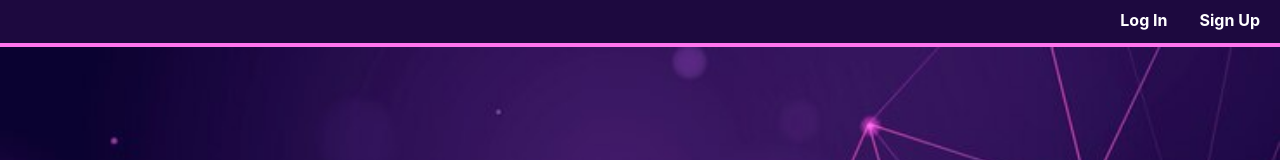
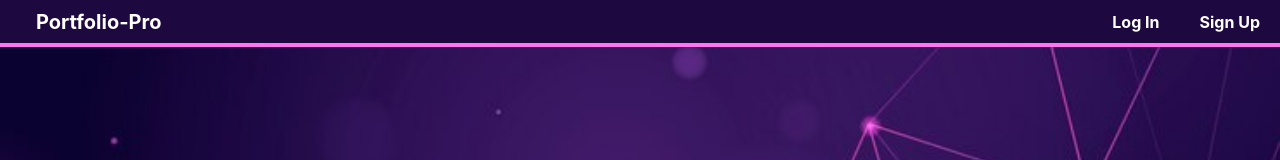
Before and after one commit to Asimmons8228/stocks-app, a React (Create React App) app: page / in a window 1280 px wide. Shown: the top 160 px of the page. Built offline with nearby package versions, Linux system fonts and the light colour scheme.

Commit message:
Ensure Portfolio-Pro link is always visible in NB

```diff
--- a/src/components/NavBar/NavBar.jsx
+++ b/src/components/NavBar/NavBar.jsx
@@ -9,10 +9,11 @@ export default function NavBar({ user, setUser }) {
 
   return (
     <>
-      <nav className='min-w-screen p-1'>
-          <div className='flex text-white float-left gap-2 pt-1'>
-          </div>
-          <ul className='flex float-right pt-1'>
+      <nav className='min-w-screen p-1 flex justify-between items-center'>
+        <Link to="/" className='text-white font-bold text-xl px-8'>
+          Portfolio-Pro
+        </Link>
+        <ul className='flex gap-2'>
             {user ? (
               <>
                 <li className="flex-shrink-0"><Link className="block px-4 py-.5 font-bold text-white" to="/orders">Order History</Link></li>
```
Lines whose indentation alone changed are shown as unchanged.
